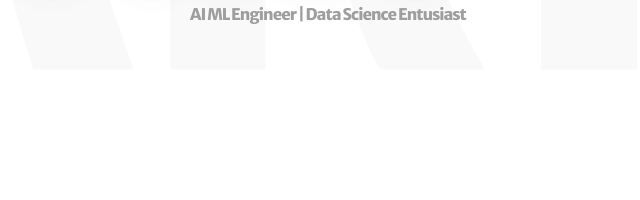
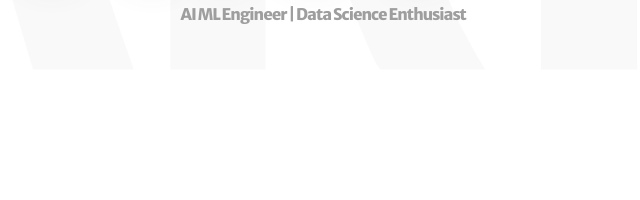
Before and after one commit to hariprasad-ms/hariprasad-ms.github.io, a plain HTML site: page index.html in a window 1280 px wide. Shown: the part 512-712 px from the top of the page, 618-1258 px from the left. Drawn offline with nearby package versions, Linux system fonts and the light colour scheme.

Commit message:
Update index.html

```diff
--- a/index.html
+++ b/index.html
@@ -46,7 +46,7 @@
 			<h1 class="introduction__content">
 				<span class="introduction__content-el introduction__content-el--name">Hariprasad.M.S</span>
 				<span class="introduction__content-el introduction__content-el--description">DESTINY</span>
-				<span class="introduction__content-el introduction__content-el--job">AI ML Engineer | Data Science Entusiast</span>
+				<span class="introduction__content-el introduction__content-el--job">AI ML Engineer | Data Science Enthusiast</span>
 			</h1>
 			<svg class="introduction__arrow" xmlns="http://www.w3.org/2000/svg" xmlns:xlink="http://www.w3.org/1999/xlink" version="1.1" id="Layer_1" x="0" y="0" viewBox="0 0 130 65" xml:space="preserve" enable-background="new 0 0 130 65"><g transform="translate(0.000000,65.000000) scale(0.100000,-0.100000)"><path d="M22.2 634c-50-35-40-47 293-349 174-157 323-285 333-285 24 0 635 552 647 585 8 23 6 30-14 46 -13 10-31 19-40 19s-57-37-107-83c-50-45-179-162-287-260l-197-179 -147 134c-319 289-433 388-446 388C50.2 650 34.2 643 22.2 634z"/></g></svg>
 		</div>
```
